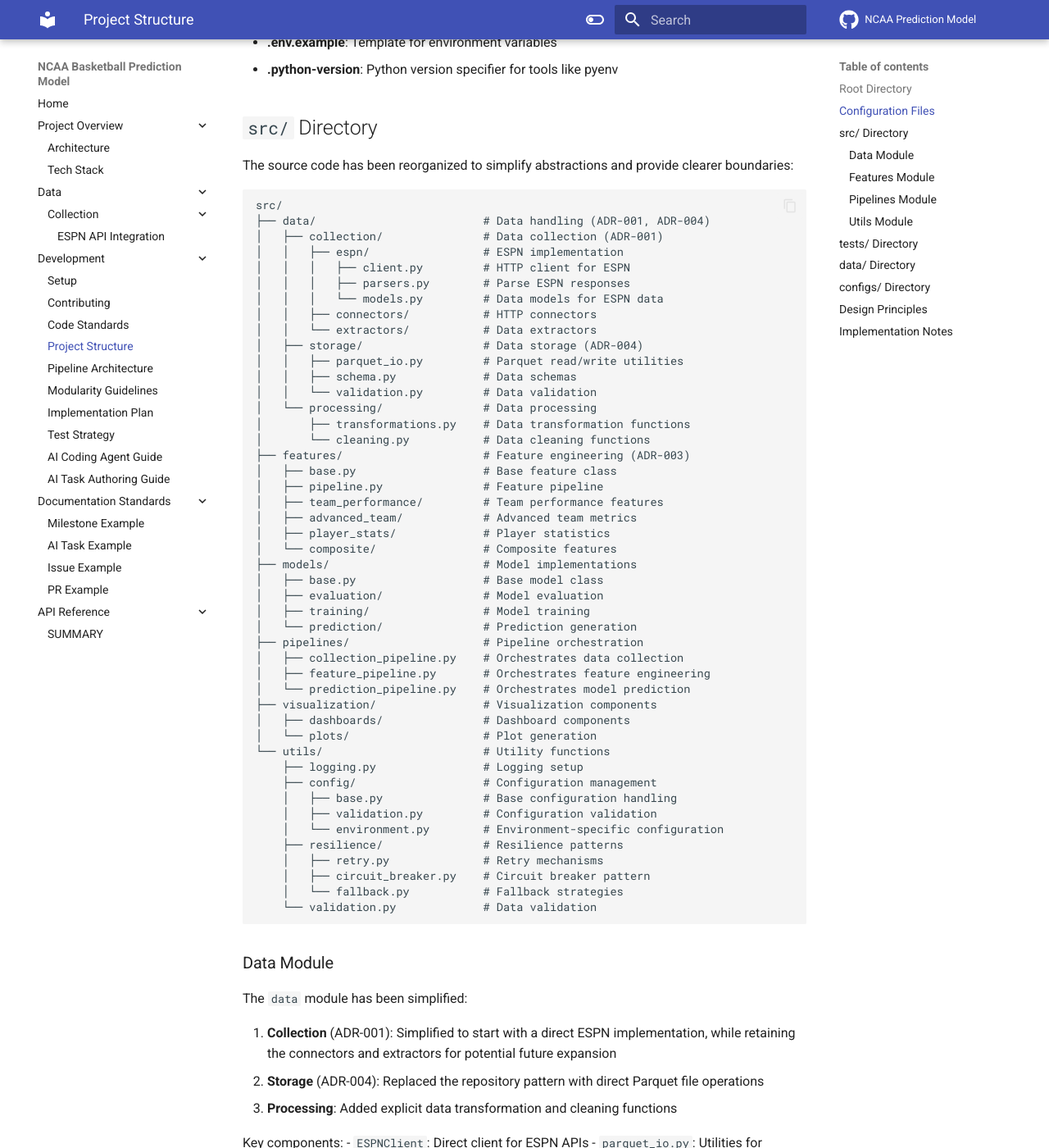
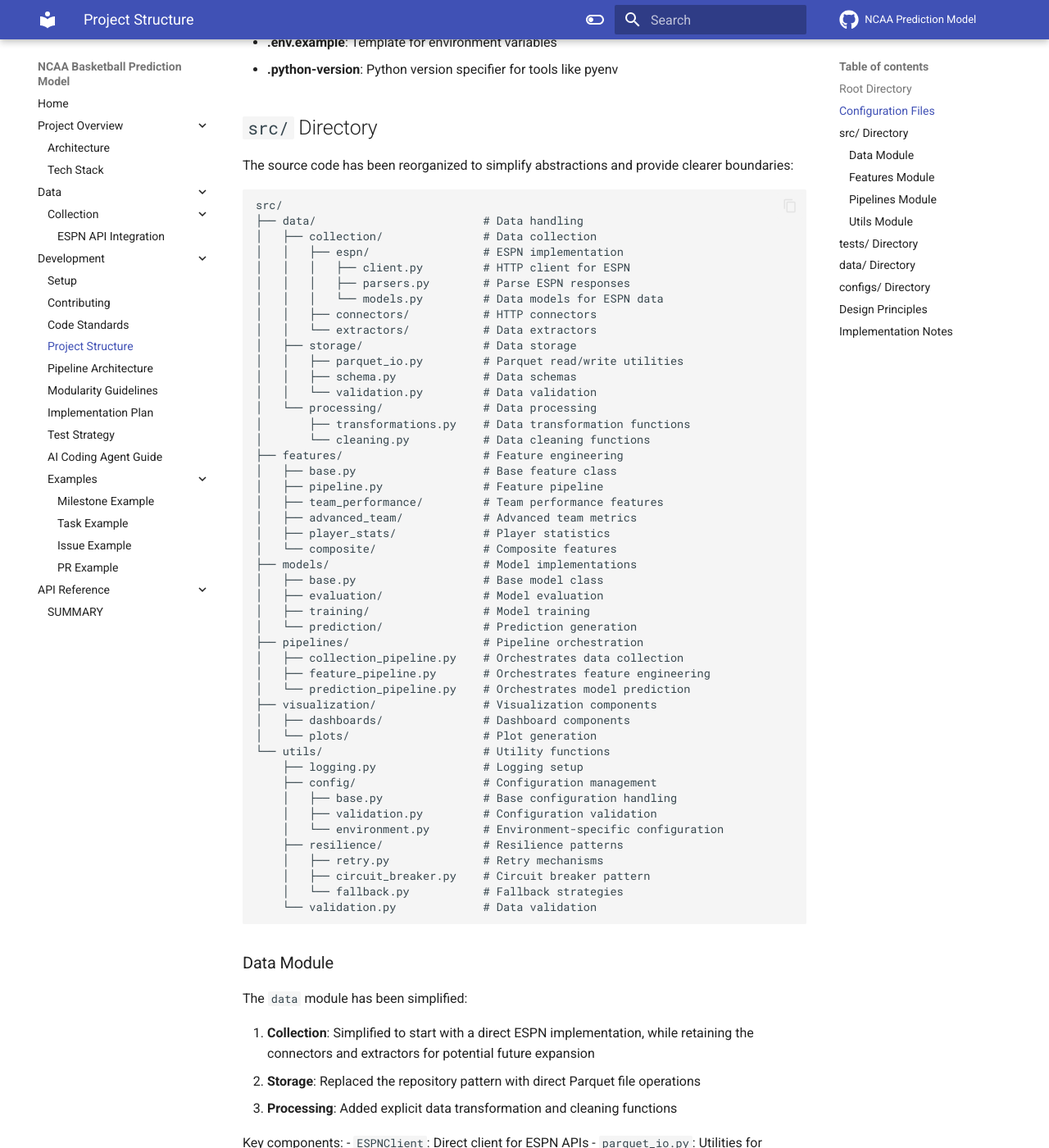
Before and after one commit to tim-mcdonnell/ncaa-prediction-model, an MkDocs documentation site: the page built from docs/development/project-structure.md, in a window 1280 px wide and 1400 px high, scrolled down 926 px. Shown: the whole window at 82% size. Built offline with MkDocs 1.6.1 and Material for MkDocs 9.7.7, drawn with Linux system fonts in a browser that asks for light colours; comment, search, counter and statistics services are not loaded.

Commit message:
Refactor documentation structure and update references
- Updated mkdocs.yml to reorganize documentation navigation, moving examples to the development directory.
- Corrected references in the AI Coding Agent Guide to point to the new location of the AI Task Example.
- Simplified documentation strategy by removing outdated references and ensuring consistency in paths.
- Deleted obsolete milestone and example documents to streamline the documentation repository.

````diff
--- a/docs/development/project-structure.md
+++ b/docs/development/project-structure.md
@@ -44,22 +44,22 @@
 
 ```
 src/
-├── data/                         # Data handling (ADR-001, ADR-004)
-│   ├── collection/               # Data collection (ADR-001)
+├── data/                         # Data handling
+│   ├── collection/               # Data collection
 │   │   ├── espn/                 # ESPN implementation
 │   │   │   ├── client.py         # HTTP client for ESPN
 │   │   │   ├── parsers.py        # Parse ESPN responses
 │   │   │   └── models.py         # Data models for ESPN data
 │   │   ├── connectors/           # HTTP connectors
 │   │   └── extractors/           # Data extractors
-│   ├── storage/                  # Data storage (ADR-004)
+│   ├── storage/                  # Data storage
 │   │   ├── parquet_io.py         # Parquet read/write utilities
 │   │   ├── schema.py             # Data schemas
 │   │   └── validation.py         # Data validation
 │   └── processing/               # Data processing
 │       ├── transformations.py    # Data transformation functions
 │       └── cleaning.py           # Data cleaning functions
-├── features/                     # Feature engineering (ADR-003)
+├── features/                     # Feature engineering
 │   ├── base.py                   # Base feature class
 │   ├── pipeline.py               # Feature pipeline
 │   ├── team_performance/         # Team performance features
@@ -95,8 +95,8 @@
 
 The `data` module has been simplified:
 
-1. **Collection** (ADR-001): Simplified to start with a direct ESPN implementation, while retaining the connectors and extractors for potential future expansion
-2. **Storage** (ADR-004): Replaced the repository pattern with direct Parquet file operations
+1. **Collection**: Simplified to start with a direct ESPN implementation, while retaining the connectors and extractors for potential future expansion
+2. **Storage**: Replaced the repository pattern with direct Parquet file operations
 3. **Processing**: Added explicit data transformation and cleaning functions
 
 Key components:
--- a/mkdocs.yml
+++ b/mkdocs.yml
@@ -87,11 +87,10 @@
     - Implementation Plan: development/implementation-plan.md
     - Test Strategy: development/test-strategy.md
     - AI Coding Agent Guide: development/ai-coding-agent-guide.md
-    - AI Task Authoring Guide: development/ai-task-authoring-guide.md
-  - Documentation Standards:
-    - Overview: examples/index.md
-    - Milestone Example: examples/ai_milestone_example.md
-    - AI Task Example: examples/ai_task_example.md
-    - Issue Example: examples/ai_issue_example.md
-    - PR Example: examples/ai_pr_example.md
+    - Examples:
+      - Overview: development/examples/index.md
+      - Milestone Example: development/examples/ai_milestone_example.md
+      - Task Example: development/examples/ai_task_example.md
+      - Issue Example: development/examples/ai_issue_example.md
+      - PR Example: development/examples/ai_pr_example.md
   - API Reference: reference/
````
Also changed, not shown: docs/development/ai-coding-agent-guide.md (+1 -1 lines), docs/development/documentation-strategy.md (+1 -2 lines), docs/development/implementation-plan.md (+2 -2 lines), docs/development/index.md (+0 -1 lines), docs/development/milestones/milestone1-data-collection.md (deleted, +0 -147 lines), docs/development/examples/ai_issue_example.md (renamed from docs/examples/ai_issue_example.md), docs/development/examples/ai_milestone_example.md (renamed from docs/examples/ai_milestone_example.md), docs/development/examples/ai_pr_example.md (renamed from docs/examples/ai_pr_example.md), docs/development/examples/ai_task_example.md (renamed from docs/examples/ai_task_example.md), docs/development/examples/index.md (renamed from docs/examples/index.md).
